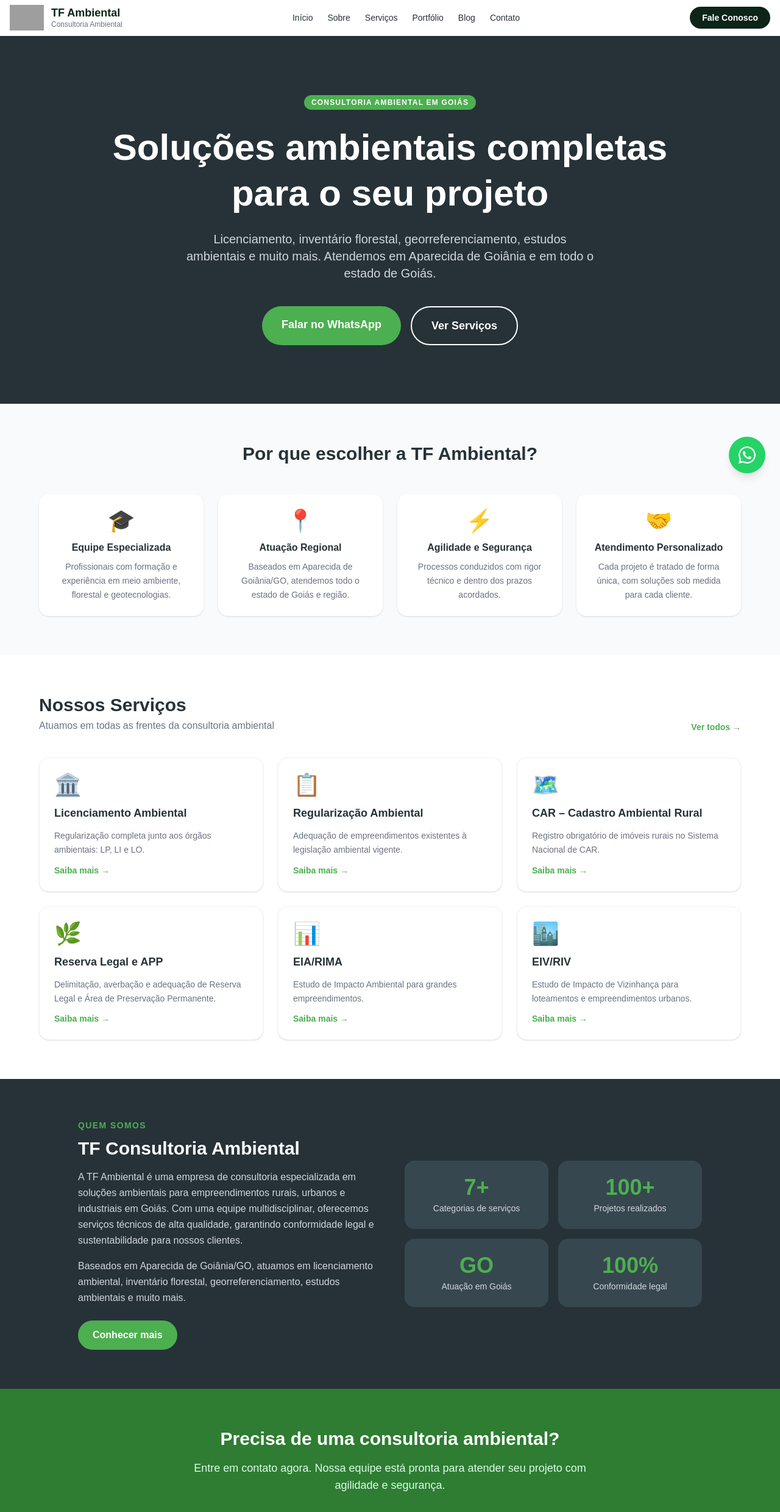
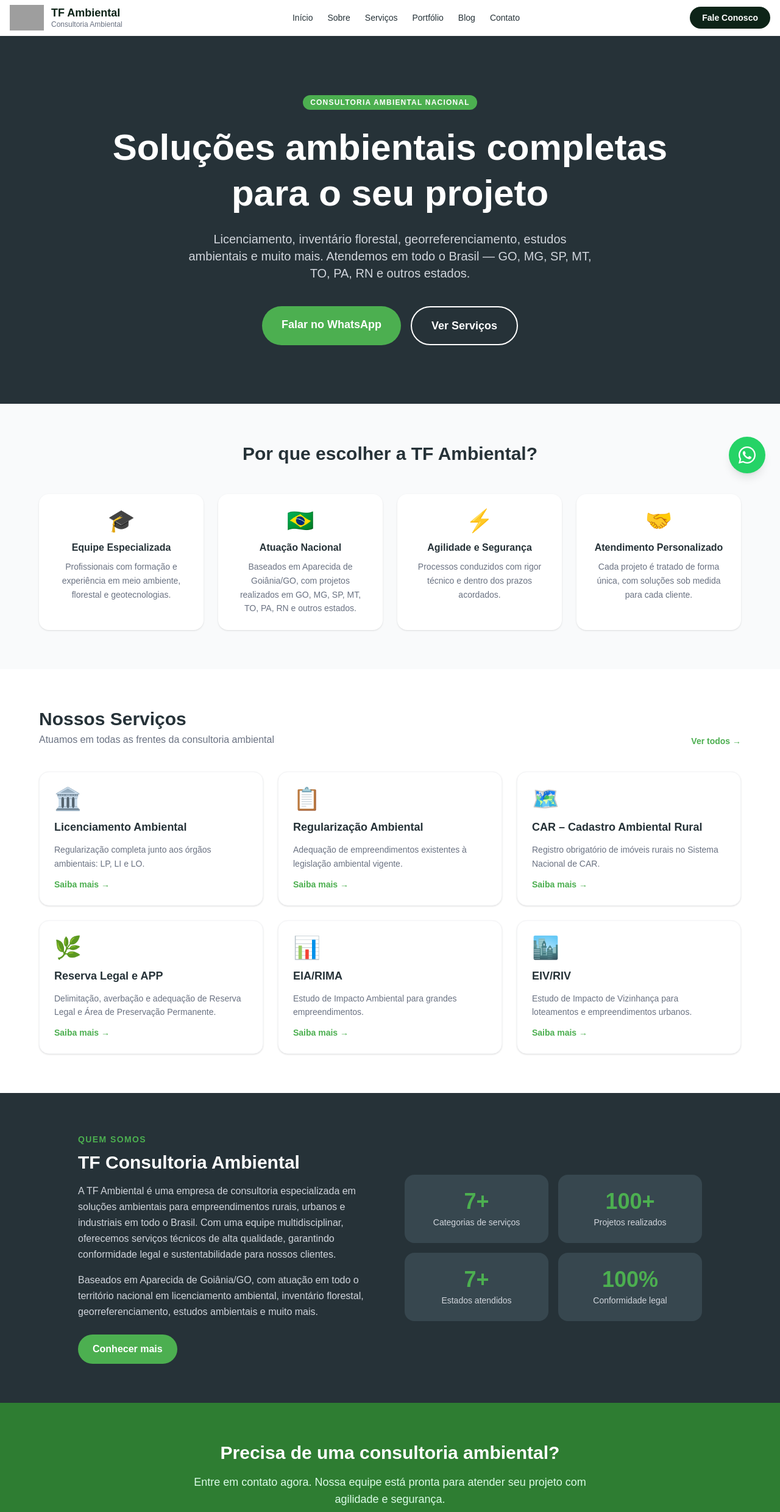
Before and after one commit to christcarvalho35-dot/tf-consultoria-ambiental, a Next.js app: page / in a window 1280 px wide. Shown: the top 2479 px of the page at 61% size. Built offline with nearby package versions, Linux system fonts and the light colour scheme; grey boxes are pictures that could not be loaded.

Commit message:
fix: remove limitação regional, atualiza para atuação nacional

```diff
--- a/src/app/contato/page.tsx
+++ b/src/app/contato/page.tsx
@@ -47,7 +47,7 @@ export default function ContatoPage() {
                   <div>
                     <h3 className="font-semibold text-[#263238]">Localização</h3>
                     <p className="text-gray-600">Aparecida de Goiânia – GO</p>
-                    <p className="text-gray-400 text-sm">Atendemos todo o estado de Goiás</p>
+                    <p className="text-gray-400 text-sm">Atendemos em todo o Brasil</p>
                   </div>
                 </div>
               </div>
--- a/src/app/layout.tsx
+++ b/src/app/layout.tsx
@@ -10,13 +10,13 @@ const geistSans = Geist({
 export const metadata: Metadata = {
   title: "TF Ambiental | TF Consultoria Ambiental",
   description:
-    "Licenciamento ambiental, inventário florestal, georreferenciamento e estudos ambientais em Aparecida de Goiânia e região.",
+    "Licenciamento ambiental, inventário florestal, georreferenciamento e estudos ambientais em todo o Brasil.",
   keywords:
-    "licenciamento ambiental, inventário florestal, georreferenciamento, EIA RIMA, CAR, Goiás, consultoria ambiental",
+    "licenciamento ambiental, inventário florestal, georreferenciamento, EIA RIMA, CAR, Goiás, Minas Gerais, São Paulo, Mato Grosso, Tocantins, Pará, Rio Grande do Norte, consultoria ambiental, Brasil",
   openGraph: {
     title: "TF Ambiental | TF Consultoria Ambiental",
     description:
-      "Soluções ambientais completas em Aparecida de Goiânia/GO. Licenciamento, florestal, geotecnologias e mais.",
+      "Soluções ambientais completas com atuação em todo o Brasil. Licenciamento, florestal, geotecnologias e mais.",
     locale: "pt_BR",
     type: "website",
   },
--- a/src/app/page.tsx
+++ b/src/app/page.tsx
@@ -11,7 +11,7 @@ const featuredServices = services.filter(isPublished).slice(0, 6);
 
 const diferenciais = [
   { icon: "🎓", title: "Equipe Especializada", desc: "Profissionais com formação e experiência em meio ambiente, florestal e geotecnologias." },
-  { icon: "📍", title: "Atuação Regional", desc: "Baseados em Aparecida de Goiânia/GO, atendemos todo o estado de Goiás e região." },
+  { icon: "🇧🇷", title: "Atuação Nacional", desc: "Baseados em Aparecida de Goiânia/GO, com projetos realizados em GO, MG, SP, MT, TO, PA, RN e outros estados." },
   { icon: "⚡", title: "Agilidade e Segurança", desc: "Processos conduzidos com rigor técnico e dentro dos prazos acordados." },
   { icon: "🤝", title: "Atendimento Personalizado", desc: "Cada projeto é tratado de forma única, com soluções sob medida para cada cliente." },
 ];
@@ -26,14 +26,14 @@ export default function Home() {
         <section className="bg-[#263238] text-white py-24 px-4">
           <div className="max-w-5xl mx-auto text-center">
             <span className="inline-block bg-[#4CAF50] text-white text-xs font-bold px-3 py-1 rounded-full mb-6 uppercase tracking-widest">
-              Consultoria Ambiental em Goiás
+              Consultoria Ambiental Nacional
             </span>
             <h1 className="text-4xl md:text-6xl font-bold leading-tight mb-6">
               Soluções ambientais completas para o seu projeto
             </h1>
             <p className="text-gray-300 text-lg md:text-xl max-w-2xl mx-auto mb-10">
               Licenciamento, inventário florestal, georreferenciamento, estudos ambientais e muito mais.
-              Atendemos em Aparecida de Goiânia e em todo o estado de Goiás.
+              Atendemos em todo o Brasil — GO, MG, SP, MT, TO, PA, RN e outros estados.
             </p>
             <div className="flex flex-col sm:flex-row gap-4 justify-center">
               <a
@@ -103,12 +103,12 @@ export default function Home() {
               <h2 className="text-3xl font-bold mt-2 mb-4">TF Consultoria Ambiental</h2>
               <p className="text-gray-300 leading-relaxed mb-4">
                 A TF Ambiental é uma empresa de consultoria especializada em soluções ambientais para
-                empreendimentos rurais, urbanos e industriais em Goiás. Com uma equipe multidisciplinar,
+                empreendimentos rurais, urbanos e industriais em todo o Brasil. Com uma equipe multidisciplinar,
                 oferecemos serviços técnicos de alta qualidade, garantindo conformidade legal e
                 sustentabilidade para nossos clientes.
               </p>
               <p className="text-gray-300 leading-relaxed mb-6">
-                Baseados em Aparecida de Goiânia/GO, atuamos em licenciamento ambiental, inventário
+                Baseados em Aparecida de Goiânia/GO, com atuação em todo o território nacional em licenciamento ambiental, inventário
                 florestal, georreferenciamento, estudos ambientais e muito mais.
               </p>
               <Link
@@ -122,7 +122,7 @@ export default function Home() {
               {[
                 { num: "7+", label: "Categorias de serviços" },
                 { num: "100+", label: "Projetos realizados" },
-                { num: "GO", label: "Atuação em Goiás" },
+                { num: "7+", label: "Estados atendidos" },
                 { num: "100%", label: "Conformidade legal" },
               ].map((stat) => (
                 <div key={stat.label} className="bg-[#37474F] rounded-2xl p-6 text-center">
--- a/src/app/portfolio/page.tsx
+++ b/src/app/portfolio/page.tsx
@@ -18,7 +18,7 @@ export default function PortfolioPage() {
           <div className="max-w-3xl mx-auto">
             <h1 className="text-4xl font-bold mb-4">Portfólio</h1>
             <p className="text-gray-300 text-lg">
-              Projetos realizados pela TF Ambiental em todo o estado de Goiás.
+              Projetos realizados pela TF Ambiental em todo o Brasil.
             </p>
           </div>
         </section>
--- a/src/app/sobre/page.tsx
+++ b/src/app/sobre/page.tsx
@@ -35,7 +35,7 @@ export default function SobrePage() {
               <p className="text-gray-600 leading-relaxed mb-4">
                 A <strong>TF Consultoria Ambiental</strong> é uma empresa especializada em soluções
                 ambientais para empreendimentos rurais, urbanos e industriais. Atuamos em Aparecida
-                de Goiânia/GO e em todo o estado de Goiás, oferecendo serviços técnicos de alta
+                de Goiânia/GO e com atuação em todo o Brasil, oferecendo serviços técnicos de alta
                 qualidade com foco em conformidade legal e sustentabilidade.
               </p>
               <p className="text-gray-600 leading-relaxed mb-4">
@@ -61,7 +61,7 @@ export default function SobrePage() {
                 <div>
                   <h3 className="font-bold text-[#263238] text-lg mb-2">👁️ Visão</h3>
                   <p className="text-gray-600 text-sm leading-relaxed">
-                    Ser referência em consultoria ambiental em Goiás, reconhecida pela excelência
+                    Ser referência em consultoria ambiental no Brasil, reconhecida pela excelência
                     técnica e pelo compromisso com a sustentabilidade.
                   </p>
                 </div>
@@ -99,13 +99,13 @@ export default function SobrePage() {
           <div className="max-w-3xl mx-auto text-center">
             <h2 className="text-2xl md:text-3xl font-bold text-[#263238] mb-4">Nossa Localização</h2>
             <p className="text-gray-500 mb-6">
-              Estamos em <strong>Aparecida de Goiânia – GO</strong> e atendemos projetos em todo o estado de Goiás.
+              Baseados em <strong>Aparecida de Goiânia – GO</strong>, com projetos realizados em todo o Brasil: GO, MG, SP, MT, TO, PA, RN e outros estados.
             </p>
             <div className="bg-[#263238] text-white rounded-2xl p-8 flex flex-col sm:flex-row items-center justify-center gap-6">
               <div className="text-center">
                 <span className="text-3xl block mb-2">📍</span>
                 <p className="font-semibold">Aparecida de Goiânia – GO</p>
-                <p className="text-gray-400 text-sm">Goiás, Brasil</p>
+                <p className="text-gray-400 text-sm">Atendimento nacional</p>
               </div>
               <div className="text-center">
                 <span className="text-3xl block mb-2">📱</span>
```
